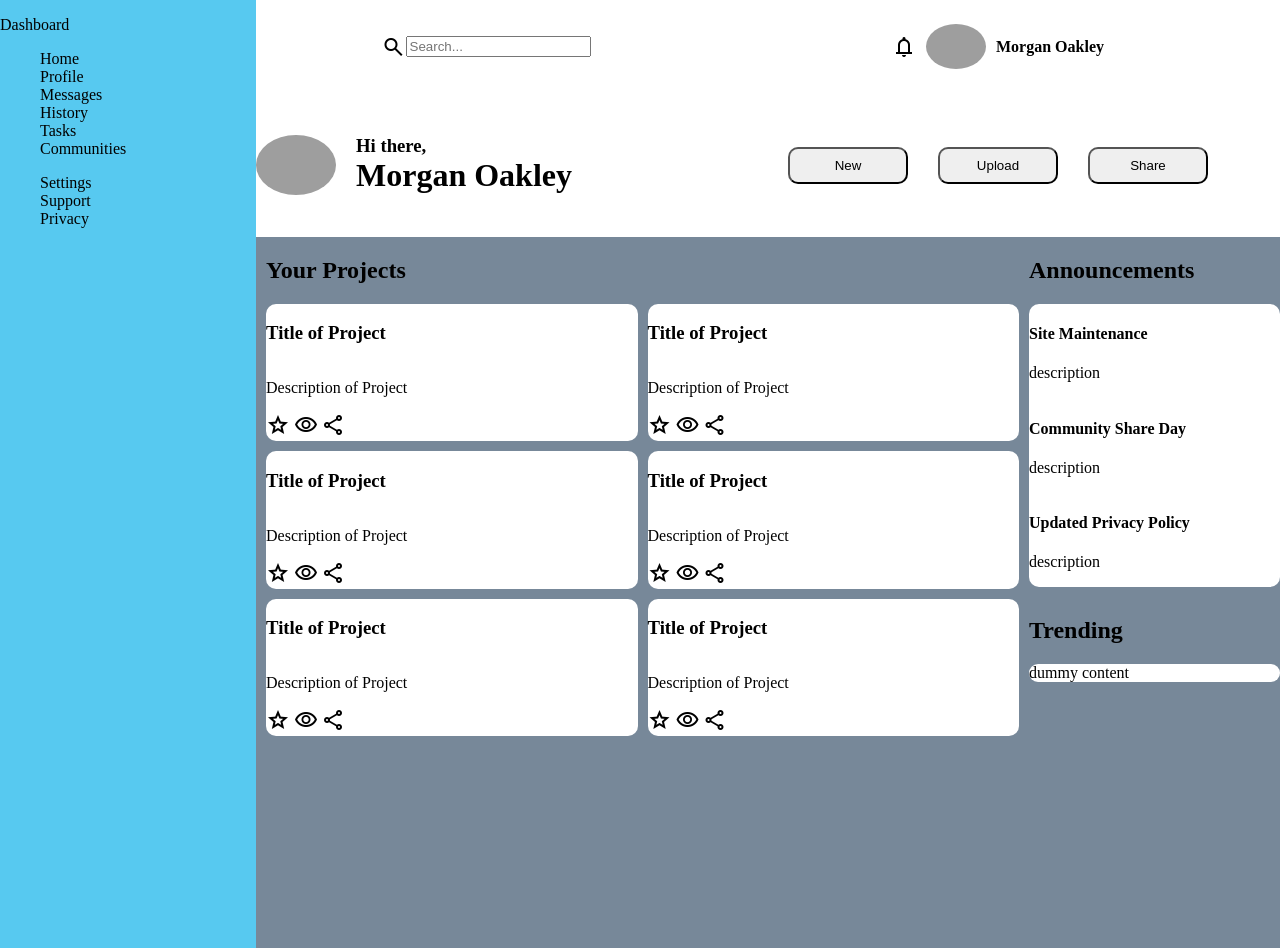
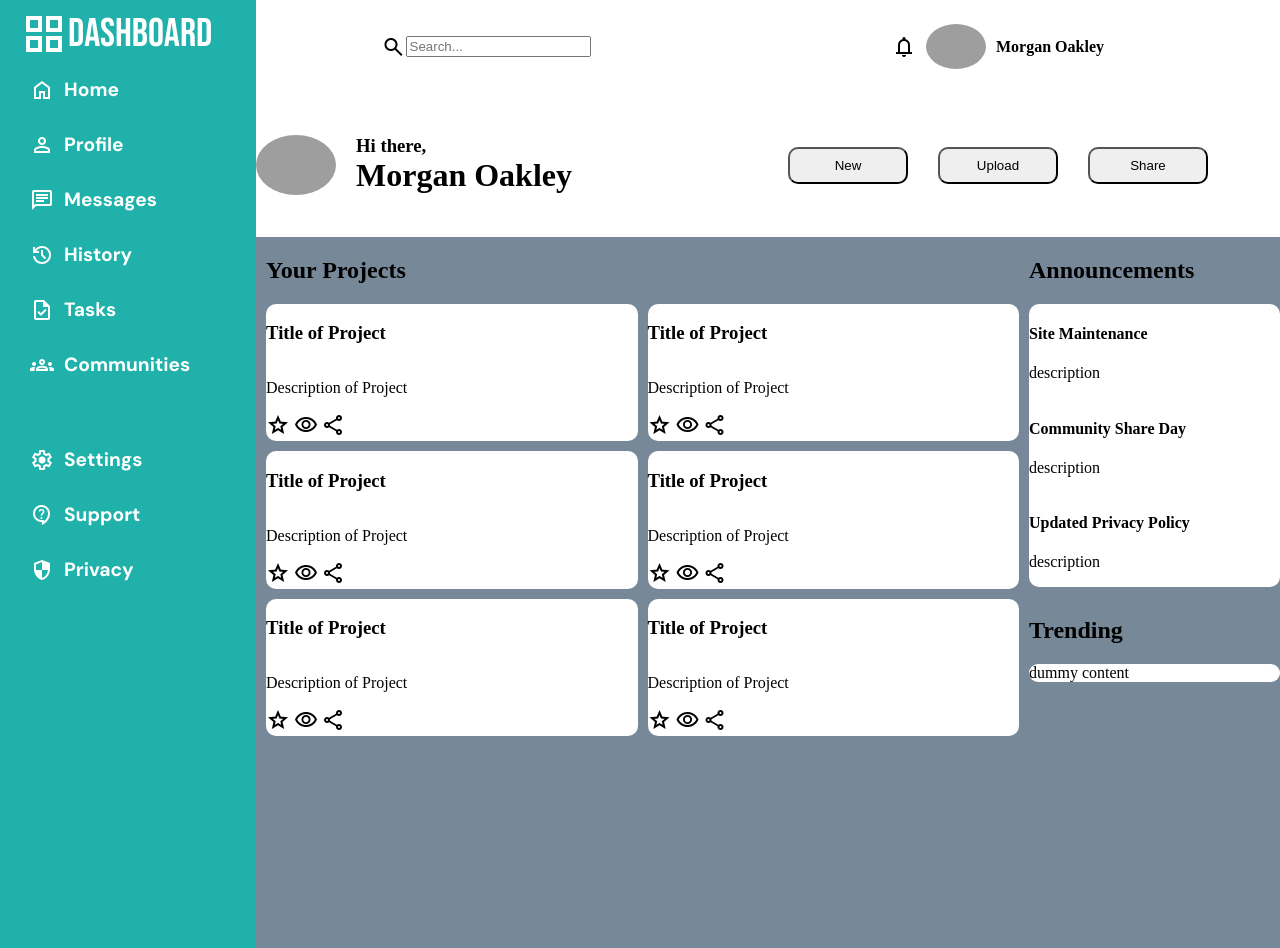
Before and after one commit to norms2098/admin-dashboard, a plain HTML site: page index.html in a window 1280 px wide. Drawn offline with nearby package versions, Linux system fonts and the light colour scheme; grey boxes are pictures that could not be loaded.

Commit message:
finished styling dashboard

```diff
--- a/index.html
+++ b/index.html
@@ -6,30 +6,53 @@
     <title>Admin Dashboard</title>
     <link rel="stylesheet" href="styles.css">
     <link rel="stylesheet" href="https://fonts.googleapis.com/css2?family=Material+Symbols+Outlined:opsz,wght,FILL,GRAD@20..48,100..700,0..1,-50..200"/>
-    <link rel="stylesheet" href="https://fonts.googleapis.com/css2?family=Material+Symbols+Outlined:opsz,wght,FILL,GRAD@20..48,100..700,0..1,-50..200" />
-    <link rel="stylesheet" href="https://fonts.googleapis.com/css2?family=Material+Symbols+Outlined:opsz,wght,FILL,GRAD@20..48,100..700,0..1,-50..200" />
-    <link rel="stylesheet" href="https://fonts.googleapis.com/css2?family=Material+Symbols+Outlined:opsz,wght,FILL,GRAD@20..48,100..700,0..1,-50..200" />
-    <link rel="stylesheet" href="https://fonts.googleapis.com/css2?family=Material+Symbols+Outlined:opsz,wght,FILL,GRAD@20..48,100..700,0..1,-50..200" />
+    <link rel="preconnect" href="https://fonts.googleapis.com">
+    <link rel="preconnect" href="https://fonts.gstatic.com" crossorigin>
+    <link href="https://fonts.googleapis.com/css2?family=Bebas+Neue&family=DM+Sans:ital,opsz,wght@0,9..40,100..1000;1,9..40,100..1000&display=swap" rel="stylesheet">
+
 </head>
 <body>
     <div class="main-grid">
         <div class="dashboard">
-            <p>Dashboard</p>
-            <div class="upper-dashboard">
+            <div class="dashboard-logo bebas-neue-regular">
+                <span class="material-symbols-outlined" style="font-size:3rem;">
+                    grid_view
+                    </span>Dashboard
+
+            </div>
+            <div class="upper-dashboard dm-sans-dashboard">
                 <ul>
-                    <li>Home</li>
-                    <li>Profile</li>
-                    <li>Messages</li>
-                    <li>History</li>
-                    <li>Tasks</li>
-                    <li>Communities</li>
+                    <li> <span class="material-symbols-outlined">
+                        home
+                        </span>Home</li>
+                    <li><span class="material-symbols-outlined">
+                        person
+                        </span>Profile</li>
+                    <li><span class="material-symbols-outlined">
+                        chat
+                        </span>Messages</li>
+                    <li><span class="material-symbols-outlined">
+                        history
+                        </span>History</li>
+                    <li><span class="material-symbols-outlined">
+                        task
+                        </span>Tasks</li>
+                    <li><span class="material-symbols-outlined">
+                        groups
+                        </span>Communities</li>
                 </ul>
             </div>
-            <div class="lower-dashboard">
+            <div class="lower-dashboard dm-sans-dashboard">
                 <ul>
-                    <li>Settings</li>
-                    <li>Support</li>
-                    <li>Privacy</li>
+                    <li><span class="material-symbols-outlined">
+                        settings
+                        </span>Settings</li>
+                    <li><span class="material-symbols-outlined">
+                        contact_support
+                        </span>Support</li>
+                    <li><span class="material-symbols-outlined">
+                        security
+                        </span>Privacy</li>
                 </ul>
             </div>
         </div>
--- a/styles.css
+++ b/styles.css
@@ -12,6 +12,18 @@ body{
   'opsz' 24
 }
 
+.bebas-neue-regular {
+    font-family: "Bebas Neue", sans-serif;
+    font-weight: 400;
+    font-style: normal;
+}
+
+.dm-sans-dashboard {
+  font-family: "DM Sans", sans-serif;
+  font-optical-sizing: auto;
+  font-weight: 700;
+  font-style: normal;
+}
 
 .main-grid{
     display: grid;
@@ -23,11 +35,35 @@ body{
 
 .dashboard{
     grid-row: 1/3;
-    background-color: rgb(87, 201, 240);
+    background-color: lightseagreen;
+    color:white;
+    font-weight: bolder;
+}
+.dashboard-logo{
+    display: flex;
+    align-items: center;
+    margin-top:10px;
+    padding-left:20px;
+    font-size:2.5rem;
 }
 
-li{
+.dashboard ul{
+    display: flex;
+    flex-direction: column;
+    gap:30px;
+    padding-left: 30px;
+    font-size:larger
+}
+
+.dashboard li{
+    display: flex;
+    align-items: center;
+    gap: 10px;
     list-style-type: none;
+}
+
+.upper-dashboard{
+    margin-bottom: 70px;
 }
 .header{
     display: grid;
```
